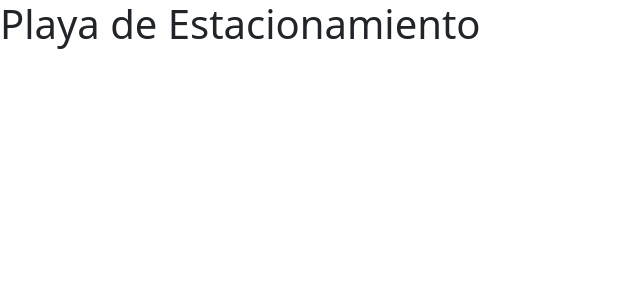
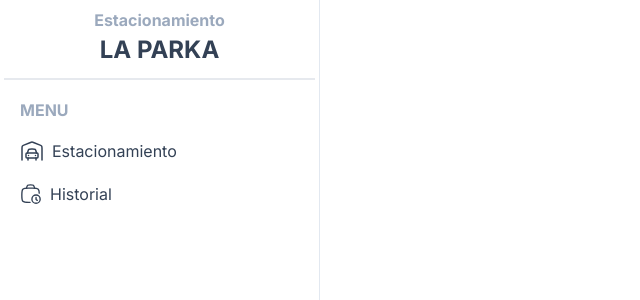
Before and after one commit to RefinedCandle49/playaEstacionamientoFront, an Angular app: page / in a window 1280 px wide. Shown: the top 300 px of the page, without its empty margins (0-640 px from the left). Built offline with nearby package versions, Linux system fonts and the light colour scheme.

Commit message:
style: :art: Dar estilos generales + Llamar componente de Sidebar

```diff
--- a/src/app/app.component.html
+++ b/src/app/app.component.html
@@ -1 +1,6 @@
-<h1>Playa de Estacionamiento</h1>
+<div class="container-fluid overflow-hidden p-0">
+  <div class="row vh-100 overflow-auto">
+    <app-sidebar></app-sidebar>
+    <main>Hola</main>
+  </div>
+</div>
--- a/src/styles.css
+++ b/src/styles.css
@@ -1 +1,13 @@
 /* You can add global styles to this file, and also import other style files */
+@import url("https://fonts.googleapis.com/css2?family=Inter:wght@100..900&display=swap");
+
+* {
+  font-family: "Inter", sans-serif;
+  font-optical-sizing: auto;
+  font-weight: normal;
+  font-style: normal;
+  font-variation-settings: "slnt" 0;
+  margin: 0;
+  padding: 0;
+  color: #334155;
+}
```
